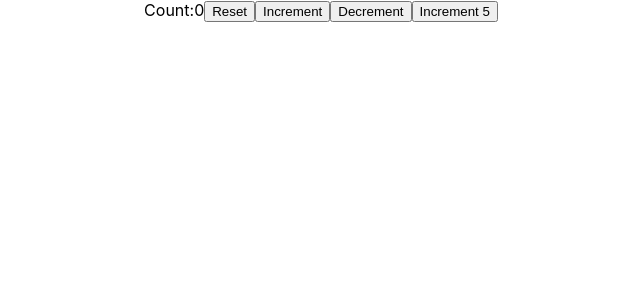
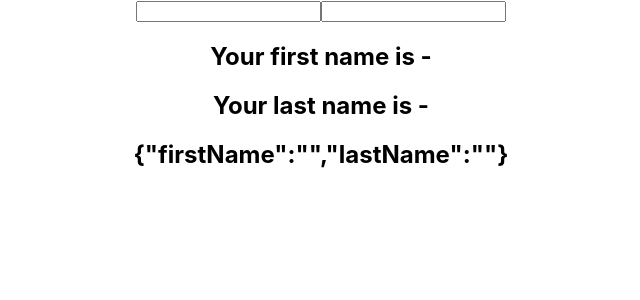
Before and after one commit to ginow/react-codevolution, a React (Create React App) app in the folder state-hook/: page / in a window 1280 px wide. Shown: the top 300 px of the page, without its empty margins (319-959 px from the left). Built offline with nearby package versions, Linux system fonts and the light colour scheme.

Commit message:
Incorrect code of useState with object

```diff
--- a/state-hook/src/App.js
+++ b/state-hook/src/App.js
@@ -1,10 +1,10 @@
 import './App.css';
-import HookCounterTwo from './components/HookCounterTwo';
+import HookCounterThree from './components/HookCounterThree';
 
 function App() {
   return (
     <div className="App">
-      <HookCounterTwo></HookCounterTwo>
+      <HookCounterThree></HookCounterThree>
     </div>
   );
 }
--- /dev/null
+++ b/state-hook/src/components/HookCounterThree.js
@@ -0,0 +1,23 @@
+import React, { useState } from 'react'
+
+function HookCounterThree() {
+    const [name, setName] = useState({ firstName: '', lastName: '' })
+    return (
+        <form>
+            <input type="text"
+                value={name.firstName}
+                onChange={e => setName({ firstName: e.target.value })}
+            />
+            <input type="text"
+                value={name.lastName}
+                onChange={e => setName({ lastName: e.target.value })}
+            />
+            <h2>Your first name is - {name.firstName}</h2>
+            <h2>Your last name is - {name.lastName}</h2>
+            {/* Below code is to see the object properties getting overwritten */}
+            <h2>{JSON.stringify(name)}</h2>
+        </form>
+    )
+}
+
+export default HookCounterThree
```
Also changed, not shown: 2 other files (tests, documents, lock files or other folders).
